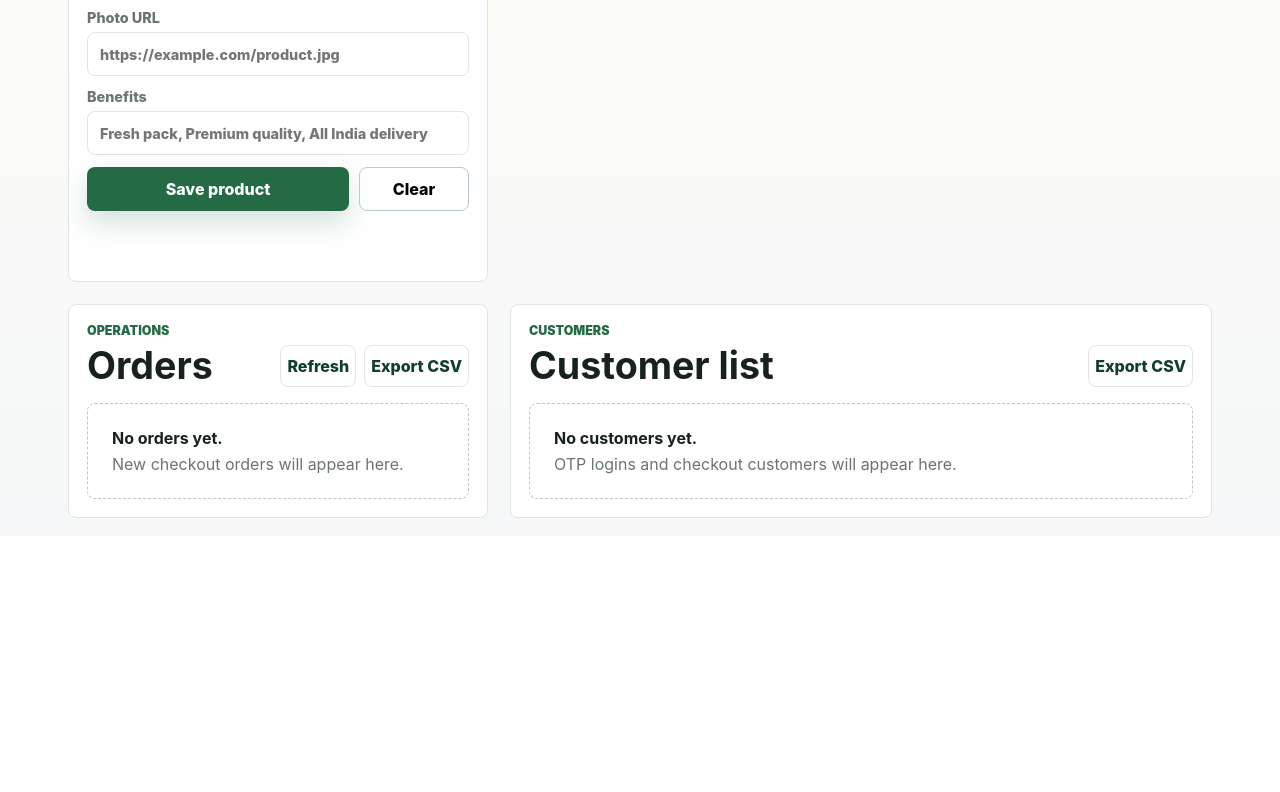
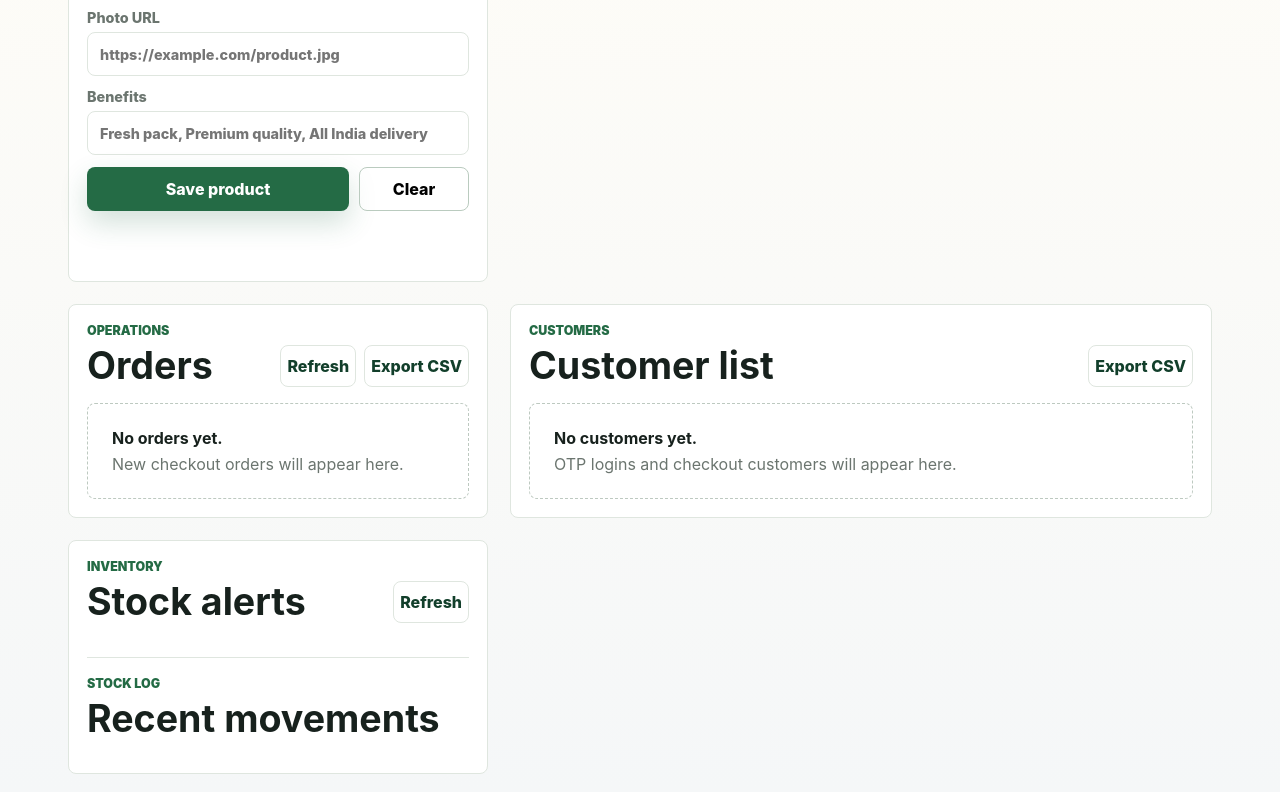
Before and after one commit to Sudheerkumar000/seedora, a website: page admin.html in a window 1280 px wide. Shown: the part 987-1779 px from the top of the page. Before the commit the page ends 1523 px from the top, so only its background shows below. Drawn offline with Linux system fonts and the light colour scheme; no server answers.

Commit message:
Add inventory movement tracking

```diff
--- a/admin.html
+++ b/admin.html
@@ -147,6 +147,24 @@
           </div>
           <div id="adminCustomerList" class="admin-product-list"></div>
         </section>
+
+        <section class="admin-products">
+          <div class="section-head">
+            <div>
+              <p class="eyebrow">Inventory</p>
+              <h2>Stock alerts</h2>
+            </div>
+            <button class="reset-button" id="refreshInventory" type="button">Refresh</button>
+          </div>
+          <div id="inventoryAlerts" class="admin-product-list"></div>
+          <div class="section-head inventory-history-head">
+            <div>
+              <p class="eyebrow">Stock log</p>
+              <h2>Recent movements</h2>
+            </div>
+          </div>
+          <div id="inventoryMovements" class="admin-product-list"></div>
+        </section>
       </section>
 
       <section class="admin-products order-detail-panel" id="orderDetailPanel" hidden>
```
